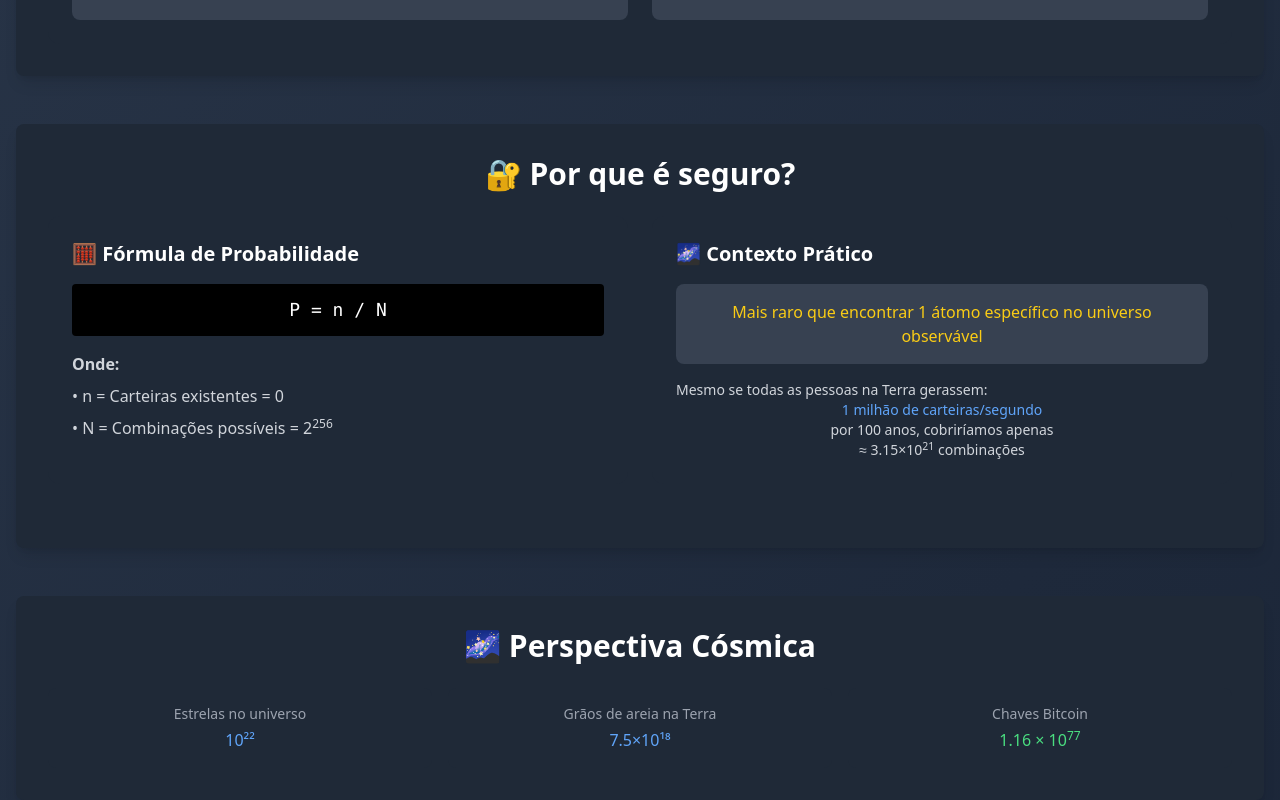
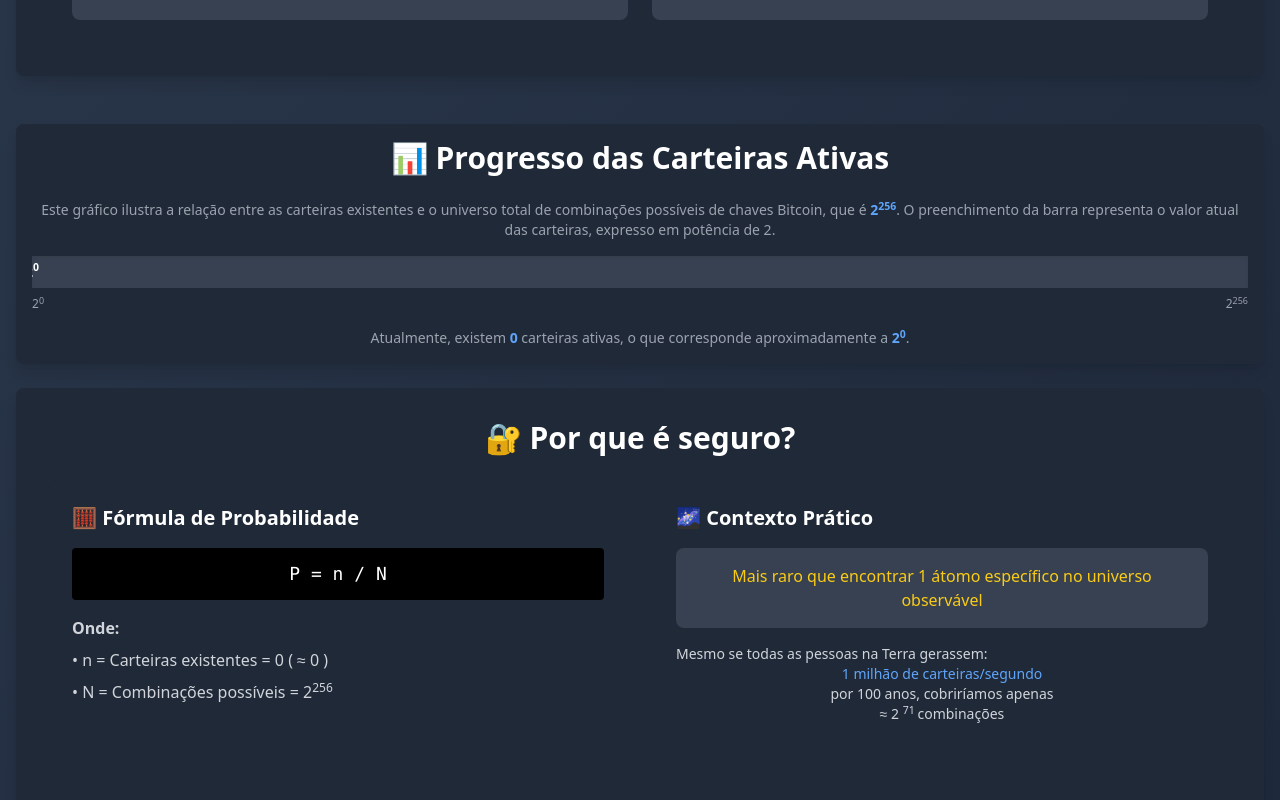
Before and after one commit to lopesleo/WallepMapAPP, a Next.js app: page / in a window 1280 px wide. Shown: the part 600-1400 px from the top of the page. Built offline with nearby package versions, Linux system fonts and the light colour scheme; no server answers; the database is empty.

Commit message:
feat: Progress bar and chance to power 2

```diff
--- /dev/null
+++ b/components/ExponentProgressBar.jsx
@@ -0,0 +1,97 @@
+import React, { useState, useEffect, useRef } from "react";
+
+const ExponentProgressBar = ({ existingWallets }) => {
+  const progressRef = useRef(null); // Referência para a barra de progresso
+  const [width, setWidth] = useState(0); // Largura inicial da barra
+
+  // Calcula o expoente atual com base no número de carteiras existentes.
+  const exponent =
+    existingWallets > 0 ? Math.floor(Math.log2(existingWallets)) : 0;
+
+  // Calcula a porcentagem de preenchimento considerando o universo total (2^256).
+  const progress = Math.min((exponent / 256) * 100, 100);
+
+  useEffect(() => {
+    const handleVisibility = (entries) => {
+      const [entry] = entries;
+      if (entry.isIntersecting) {
+        // A barra entrou na tela, então começa a animação
+        setWidth(progress);
+      }
+    };
+
+    // Configuração do IntersectionObserver
+    const observer = new IntersectionObserver(handleVisibility, {
+      threshold: 0.5, // A animação começa quando 50% do elemento estiver visível
+    });
+
+    // Começa a observar a barra de progresso
+    if (progressRef.current) {
+      observer.observe(progressRef.current);
+    }
+
+    // Limpeza do observer ao desmontar o componente
+    return () => {
+      if (progressRef.current) {
+        observer.unobserve(progressRef.current);
+      }
+    };
+  }, [progress]); // Só faz a animação quando a variável `progress` muda
+
+  return (
+    <div className="w-full my-6 p-4 bg-gray-800 rounded-lg shadow-lg">
+      {/* Título e Descrição */}
+      <div className="mb-4 text-center">
+        <h2 className="text-3xl font-bold mb-6 text-center">
+          📊 Progresso das Carteiras Ativas
+        </h2>
+        <p className="text-sm text-gray-400">
+          Este gráfico ilustra a relação entre as carteiras existentes e o
+          universo total de combinações possíveis de chaves Bitcoin, que é{" "}
+          <span
+            className="font-semibold text-blue-400"
+            dangerouslySetInnerHTML={{ __html: "2<sup>256</sup>" }}
+          ></span>
+          . O preenchimento da barra representa o valor atual das carteiras,
+          expresso em potência de 2.
+        </p>
+      </div>
+
+      {/* Barra de Progresso */}
+      <div
+        className="relative w-full h-8 bg-gray-700 overflow-hidden shadow-inner"
+        ref={progressRef}
+      >
+        <div
+          className="h-full bg-gradient-to-r from-blue-500 to-blue-400 flex items-center justify-center text-sm text-white font-bold transition-all duration-1000 ease-in-out hover:shadow-lg"
+          style={{ width: `${width}%` }}
+          dangerouslySetInnerHTML={{ __html: `2<sup>${exponent}</sup>` }}
+        ></div>
+      </div>
+
+      {/* Rótulos extremos da barra */}
+      <div className="flex justify-between mt-2 text-xs text-gray-400">
+        <span dangerouslySetInnerHTML={{ __html: "2<sup>0</sup>" }} />
+        <span dangerouslySetInnerHTML={{ __html: "2<sup>256</sup>" }} />
+      </div>
+
+      {/* Legenda do Estado Atual */}
+      <div className="mt-4 text-center text-sm text-gray-400">
+        <p>
+          Atualmente, existem{" "}
+          <span className="font-bold text-blue-400">
+            {existingWallets.toLocaleString()}
+          </span>{" "}
+          carteiras ativas, o que corresponde aproximadamente a{" "}
+          <span
+            className="font-bold text-blue-400"
+            dangerouslySetInnerHTML={{ __html: `2<sup>${exponent}</sup>` }}
+          ></span>
+          .
+        </p>
+      </div>
+    </div>
+  );
+};
+
+export default ExponentProgressBar;
--- a/pages/index.jsx
+++ b/pages/index.jsx
@@ -5,6 +5,7 @@
 import WalletTable from "../components/WalletTable";
 import Background from "../components/Background";
 import Particles from "../components/Particles";
+import ExponentProgressBar from "../components/ExponentProgressBar";
 const safeNumber = (value, fallback = 0) =>
   typeof value === "number" ? value : fallback;
 
@@ -22,9 +23,13 @@
   // Funções de formatação
   const formatScientific = (num) => {
     if (num === 0) return "0";
-    const exp = num.toExponential(2);
-    const [coefficient, exponent] = exp.split("e");
-    return `${coefficient} × 10<sup>${exponent.replace("+", "")}</sup>`;
+    const exponent = Math.floor(Math.log2(num));
+    return `2 <sup>${Math.abs(exponent)} </sup> `; // Utiliza Math.abs para garantir que o expoente seja sempre positivo
+  };
+  const convertToPowerOfTwo = (num) => {
+    if (num <= 0) return "0";
+    const exponent = Math.floor(Math.log2(num));
+    return `2 <sup>${exponent}</sup>`;
   };
 
   const getProbabilityContext = (num) => {
@@ -93,7 +98,9 @@
                 </div>
               </div>
             </Card>
+            {/* Seção de Progresso Exponencial */}
 
+            <ExponentProgressBar existingWallets={existingWallets} />
             {/* Seção de Explicação Técnica */}
             <Card className="mb-12">
               <h2 className="text-3xl font-bold mb-6 text-center">
@@ -112,10 +119,12 @@
                     <p>
                       <strong>Onde:</strong>
                     </p>
-                    <p>
-                      • n = Carteiras existentes ={" "}
-                      {existingWallets.toLocaleString()}
-                    </p>
+                    <p
+                      dangerouslySetInnerHTML={{
+                        __html: `• n = Carteiras existentes = ${existingWallets.toLocaleString()} ( ≈ ${convertToPowerOfTwo(existingWallets)} )`,
+                      }}
+                    />
+
                     <p>
                       • N = Combinações possíveis = 2<sup>256</sup>
                     </p>
@@ -140,7 +149,13 @@
                         </span>
                         <br />
                         por 100 anos, cobriríamos apenas
-                        <br />≈ 3.15×10<sup>21</sup> combinações
+                        <br />≈{" "}
+                        <span
+                          dangerouslySetInnerHTML={{
+                            __html: formatScientific(3.15 * Math.pow(10, 21)),
+                          }}
+                        />
+                        combinações
                       </p>
                     </div>
                   </div>
@@ -158,13 +173,17 @@
                   <p className="text-sm text-gray-400 mb-1">
                     Estrelas no universo
                   </p>
-                  <p className="text-blue-400">10²²</p>
+                  <p className="text-blue-400">
+                    2 <sup>73</sup>
+                  </p>
                 </div>
                 <div className="bg-gray-800 p-4 rounded-lg">
                   <p className="text-sm text-gray-400 mb-1">
                     Grãos de areia na Terra
                   </p>
-                  <p className="text-blue-400">7.5×10¹⁸</p>
+                  <p className="text-blue-400">
+                    2 <sup>63</sup>
+                  </p>
                 </div>
                 <div className="bg-gray-800 p-4 rounded-lg">
                   <p className="text-sm text-gray-400 mb-1">Chaves Bitcoin</p>
```
